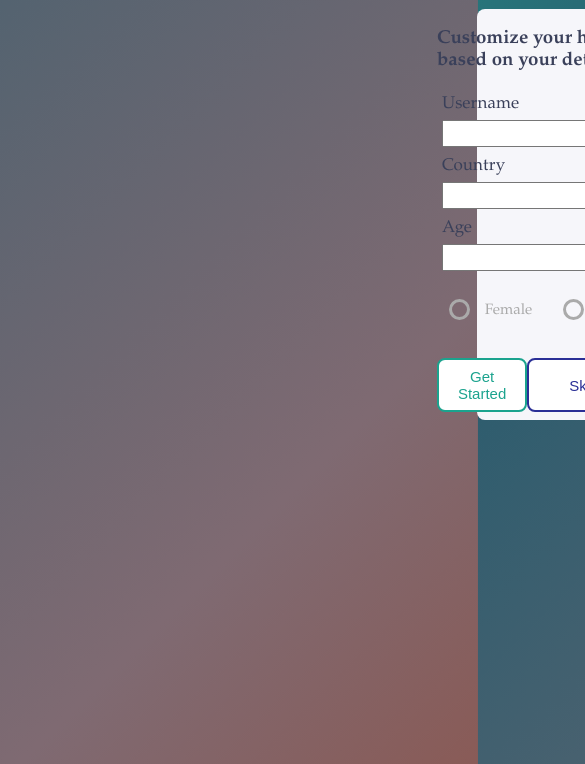
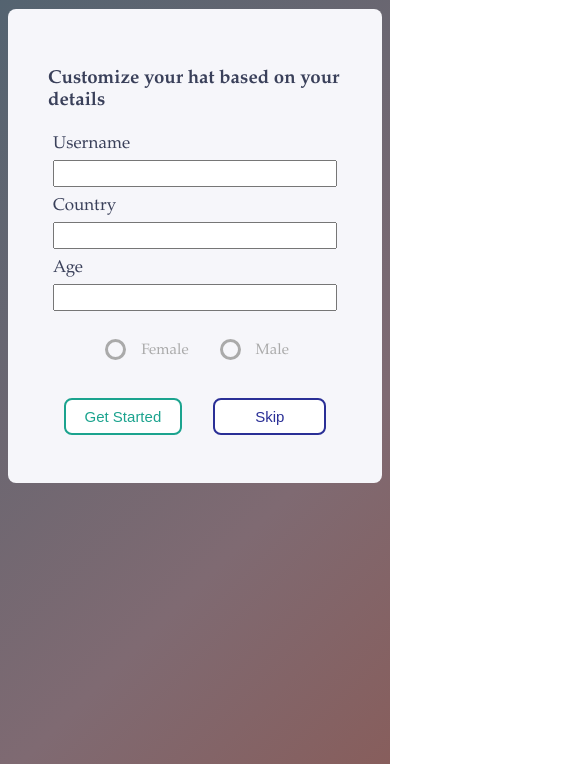
Before and after one commit to andreiluca96/HeGe-Headgear-Web-Assistant-, a plain HTML site: page html/index.html in a window 390 px wide. Shown: the part 80-844 px from the top of the page, 585 px wide, since content can reach past the window. Drawn offline with Linux system fonts and the light colour scheme.

Commit message:
made it responsive

```diff
--- a/css/about-us.css
+++ b/css/about-us.css
@@ -57,6 +57,7 @@ img:hover {
 	margin: 100px;
 	opacity: 0.8;
 	margin-top: 150px;
+	flex-wrap: wrap;
 
 }
 
--- a/css/index.css
+++ b/css/index.css
@@ -23,6 +23,7 @@ body {
 	display: flex;
     justify-content: center;
     flex-direction: column;
+    align-items: center;
 }
 h1 {
 	text-align: center;
@@ -36,8 +37,7 @@ h1 {
     justify-content: center;
     background-color: #F6F6FA;
     border-radius: 8px;
-    width: 33%;
-    margin-left: 469px;
+    padding: 40px;
 }
 
 .form-container h3{
```
